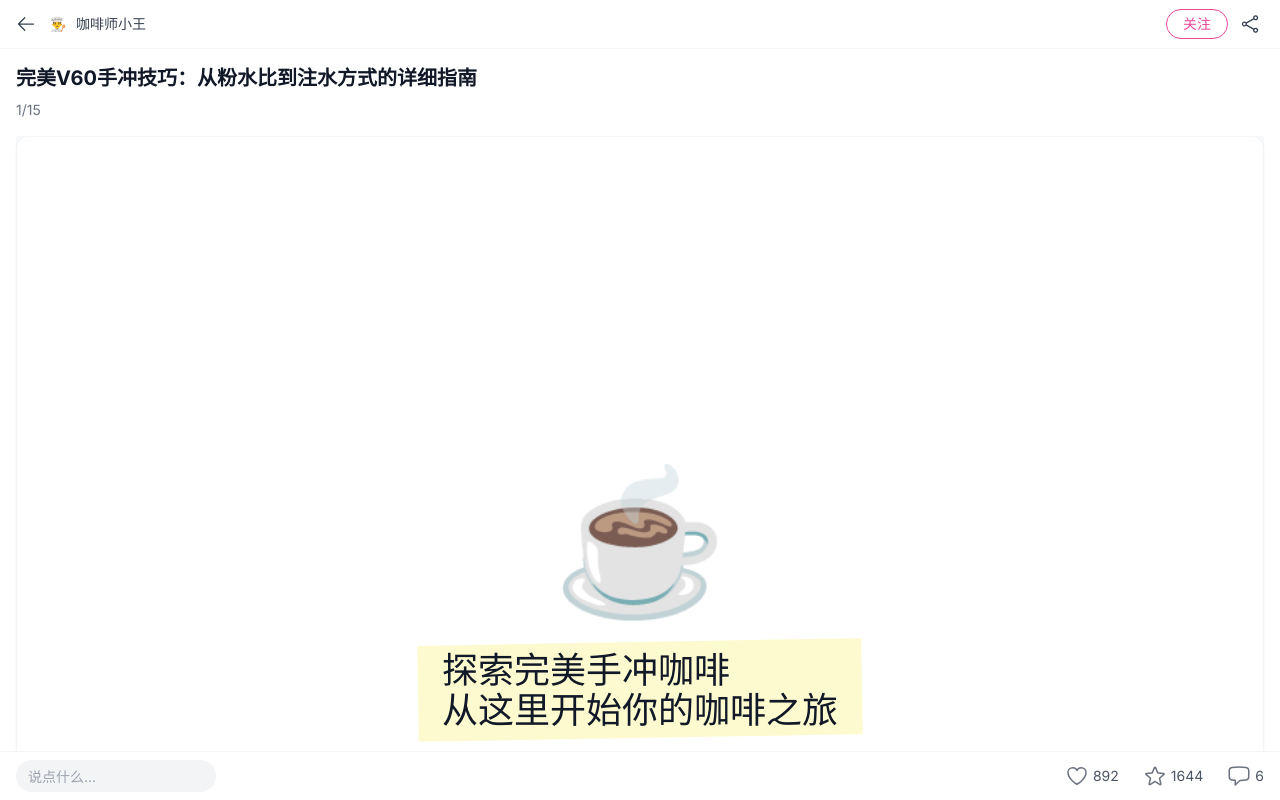
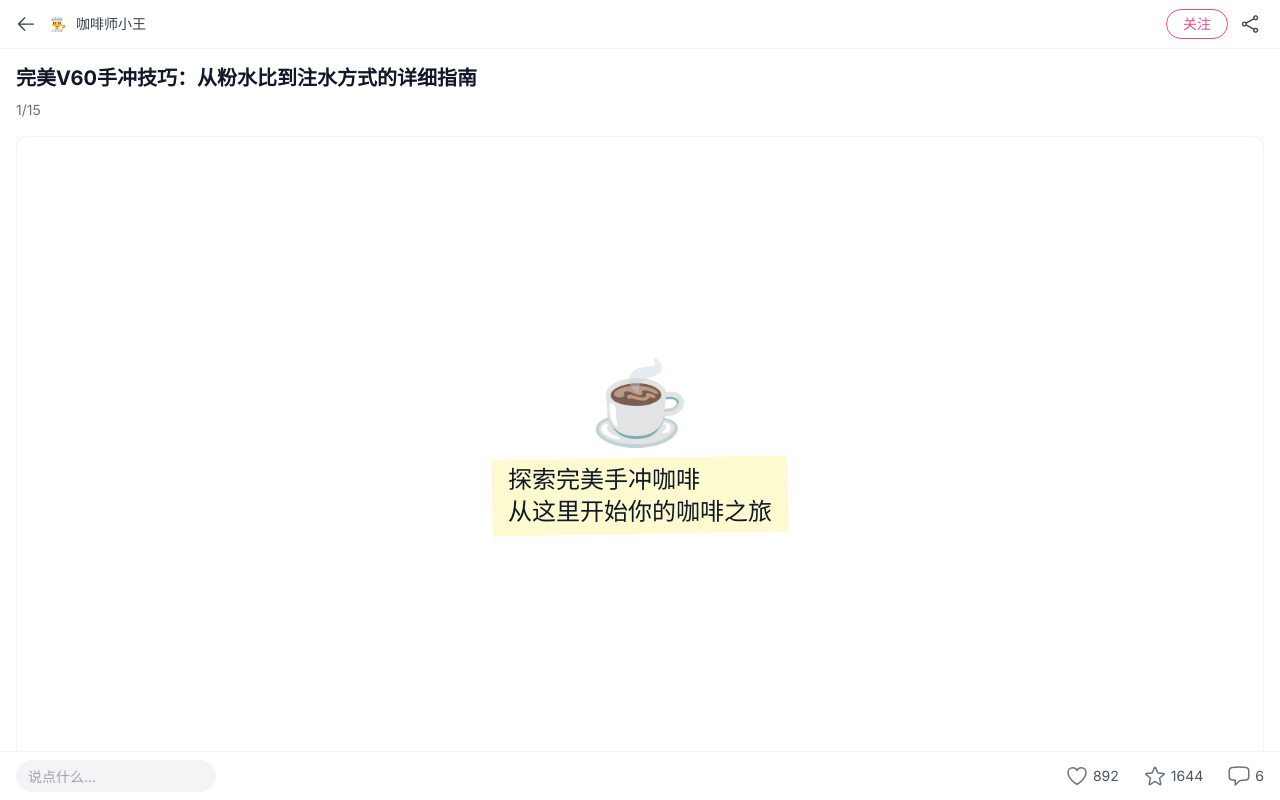
Before and after one commit to jqlong17/CoffeeNotes, a Next.js app: page /posts/1 in a window 1280 px wide. Shown: the top 800 px of the page. Built offline with nearby package versions, Linux system fonts and the light colour scheme.

Commit message:
style: 优化卡片样式 - 调整文章详情页封面比例和首页卡片尺寸

```diff
--- a/src/app/components/ContentCard.tsx
+++ b/src/app/components/ContentCard.tsx
@@ -46,11 +46,11 @@ export default function ContentCard({
 
   return (
     <div
-      className="group flex flex-col rounded-2xl overflow-hidden bg-white hover:bg-gray-50 shadow-sm hover:shadow-md transition-all duration-300 cursor-pointer border border-gray-100 min-h-[300px]"
+      className="group flex flex-col rounded-2xl overflow-hidden bg-white hover:bg-gray-50 shadow-sm hover:shadow-md transition-all duration-300 cursor-pointer border border-gray-100 min-h-[100px]"
       onClick={onClick}
     >
       {/* 封面区域 */}
-      <div className="relative aspect-[3/4]">
+      <div className="relative aspect-[9/10]">
         {/* 内容容器 */}
         <div className="absolute inset-0 flex flex-col items-center justify-center p-4">
           {/* Emoji */}
--- a/src/app/posts/[id]/page.tsx
+++ b/src/app/posts/[id]/page.tsx
@@ -84,20 +84,20 @@ export default function PostDetail({ params }: PageProps) {
         </div>
 
         {/* 封面区域 */}
-        <div className="relative aspect-[4/3] bg-gray-50 mx-4">
+        <div className="relative aspect-[2/1] bg-gray-50 mx-4">
           {/* 空白背景 */}
           <div className="absolute inset-0 bg-white border border-gray-100 rounded-xl shadow-sm" />
 
           {/* 内容容器 */}
-          <div className="absolute inset-0 flex flex-col items-center justify-center p-6">
+          <div className="absolute inset-0 flex flex-col items-center justify-center p-4">
             {/* Emoji */}
-            <div className="text-[140px] leading-none mb-8 opacity-90">
+            <div className="text-[80px] leading-none mb-4 opacity-90">
               {post.imageEmoji}
             </div>
             {/* 大字文本 */}
             <div className="relative inline-block">
               <span className="absolute inset-0 bg-yellow-100/80 -rotate-1 block"></span>
-              <span className="relative text-4xl font-medium text-gray-900 px-6 py-2 inline-block whitespace-pre-line">
+              <span className="relative text-2xl font-medium text-gray-900 px-4 py-1.5 inline-block whitespace-pre-line">
                 {post.image_content}
               </span>
             </div>
```
